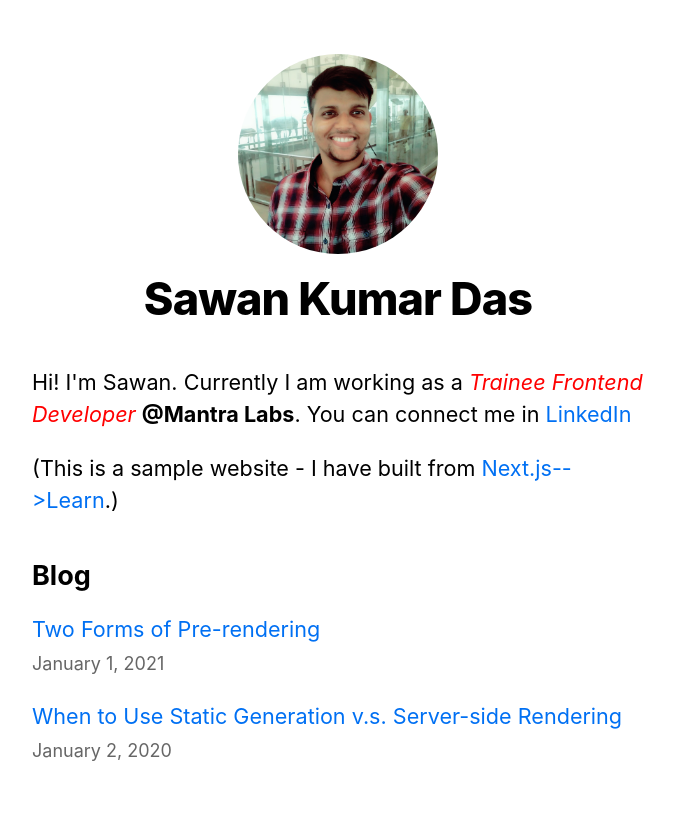
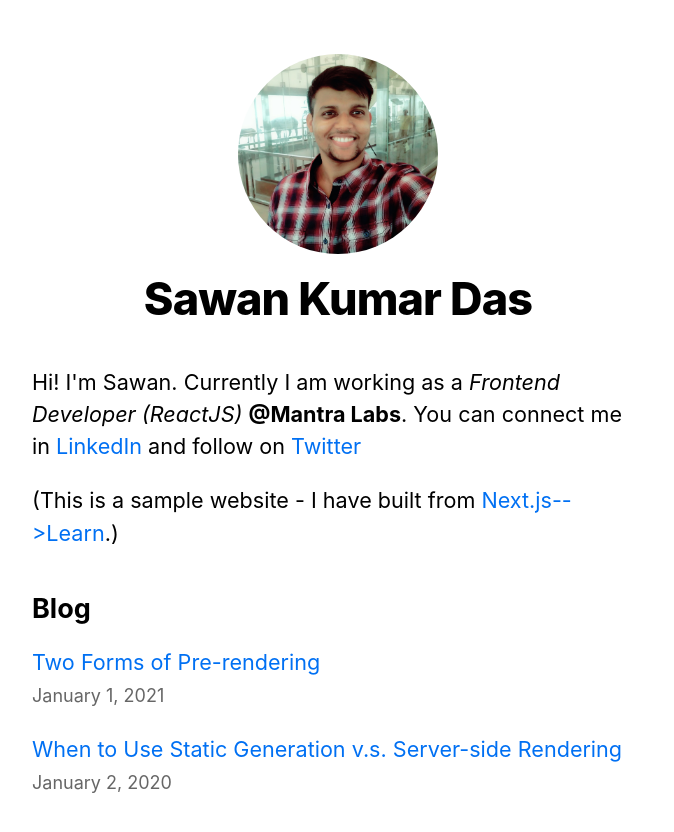
Before and after one commit to ProPhycient5/nextjs-blog, a Next.js app: page / in a window 1280 px wide. Shown: the top 832 px of the page, without its empty margins (302-976 px from the left). Built offline with nearby package versions, Linux system fonts and the light colour scheme.

Commit message:
some info updated

```diff
--- a/pages/index.js
+++ b/pages/index.js
@@ -21,9 +21,9 @@ export default function Home({allPostsData}) {
         <title>{siteTitle}</title>
       </Head>
       <section className={utilStyles.headingMd}>
-        <p>Hi! I'm Sawan. Currently I am working as a <i style={{color:"red", fontFamily:"Inter"}}>Trainee Frontend Developer</i> <b>@Mantra Labs</b>.
+        <p>Hi! I'm Sawan. Currently I am working as a <i style={{color:"light-green", fontFamily:"Inter"}}>Frontend Developer (ReactJS)</i> <b>@Mantra Labs</b>.
         You can connect me in <a href='https://www.linkedin.com/in/sawan-kumar-das-b1511a1ab/'>
-        LinkedIn</a></p>
+        LinkedIn</a> and follow on <a href='https://twitter.com/Das5Sawan'>Twitter</a></p>
         <p>
           (This is a sample website - I have built from{' '}
           <a href="https://nextjs.org/learn">Next.js-->Learn</a>.)
```
